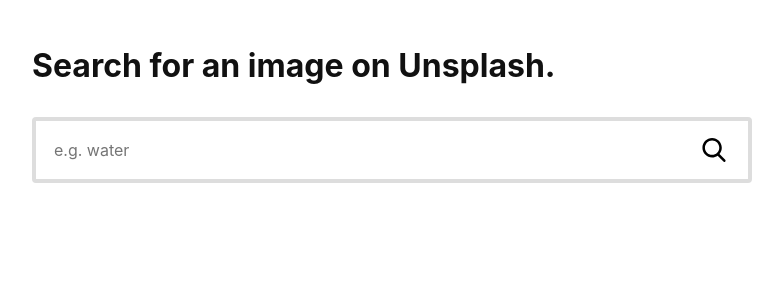
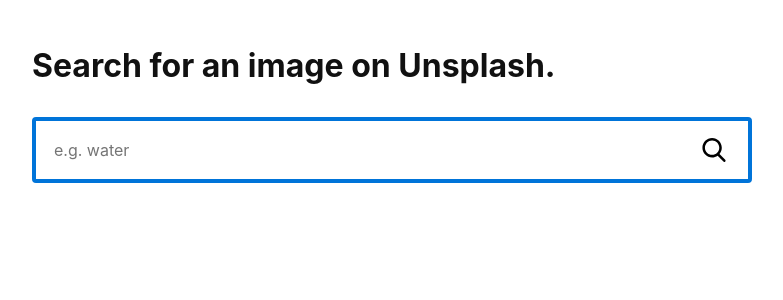
Before and after one commit to michaelthorne/react-unsplash-image-search, a React (Create React App) app: page / in a window 1280 px wide. Shown: the top 300 px of the page, without its empty margins (248-1031 px from the left). Built offline with nearby package versions, Linux system fonts and the light colour scheme; no server answers.

Commit message:
Improved styling

```diff
--- a/src/components/SearchForm/SearchForm.css
+++ b/src/components/SearchForm/SearchForm.css
@@ -2,15 +2,14 @@
   align-items: center;
   background-color: #fff;
   border-radius: 0.25rem;
-  border: 0.25rem solid #ddd;
+  border: 0.25rem solid #0074d9;
   display: flex;
   margin-bottom: 1rem;
   padding: 1rem;
-  transition: border-color 0.25s, box-shadow 0.25s;
+  transition: box-shadow 0.25s;
 }
 
 .SearchForm:focus-within {
-  border-color: #7fdbff;
   box-shadow: 0 0.25rem 0.5rem rgba(0,0,0, 0.25);
 }
 
--- a/src/components/SearchTerms/SearchesTerms.css
+++ b/src/components/SearchTerms/SearchesTerms.css
@@ -24,7 +24,7 @@
 }
 
 .SearchTerms-search span {
-  background-color: #7fdbff;
+  background-color: #ddd;
   border: 0;
   border-bottom-left-radius: 0.25rem;
   border-top-left-radius: 0.25rem;
@@ -45,7 +45,7 @@
 
 .SearchTerms-search button,
 .SearchTerms-search button {
-  background-color: #7fdbff;
+  background-color: #ddd;
   border: 0;
   border-bottom-right-radius: 0.25rem;
   border-top-right-radius: 0.25rem;
```
